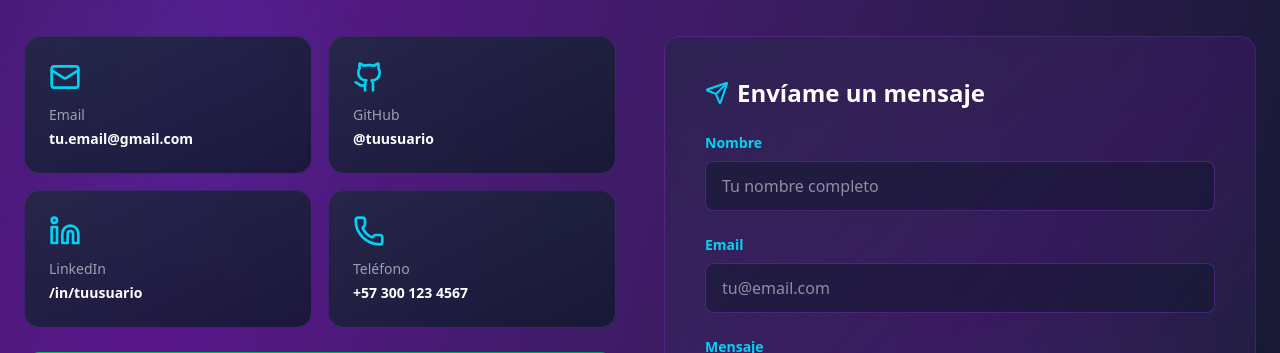
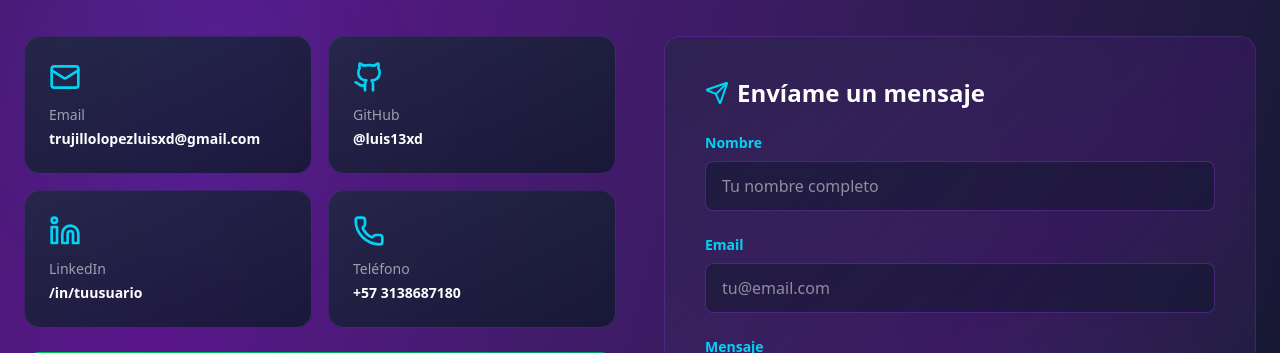
Before and after one commit to luis13xd/luistrujillolopez, a React (Vite) app: page / in a window 1280 px wide. Shown: the part 3926-4279 px from the top of the page. Built offline with nearby package versions, Linux system fonts and the light colour scheme.

Commit message:
agregue link de mi github funcional y usuario en seccion de contacto

```diff
--- a/src/components/ContactSection.tsx
+++ b/src/components/ContactSection.tsx
@@ -22,15 +22,15 @@ export default function ContactSection() {
     {
       icon: <Mail size={32} />,
       label: "Email",
-      value: "tu.email@gmail.com",
-      link: "mailto:tu.email@gmail.com",
+      value: "trujillolopezluisxd@gmail.com",
+      link: "mailto:trujillolopezluisxd@gmail.com",
       color: "from-cyan-400 to-blue-500",
     },
     {
       icon: <Github size={32} />,
       label: "GitHub",
-      value: "@tuusuario",
-      link: "https://github.com/tuusuario",
+      value: "@luis13xd",
+      link: "https://github.com/luis13xd",
       color: "from-gray-400 to-gray-600",
     },
     {
@@ -43,7 +43,7 @@ export default function ContactSection() {
     {
       icon: <Phone size={32} />,
       label: "Teléfono",
-      value: "+57 300 123 4567",
+      value: "+57 3138687180",
       link: "tel:+573001234567",
       color: "from-green-400 to-emerald-500",
     },
```
